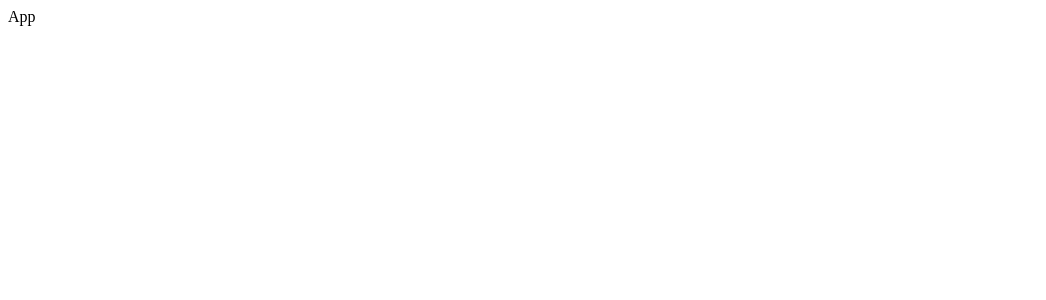
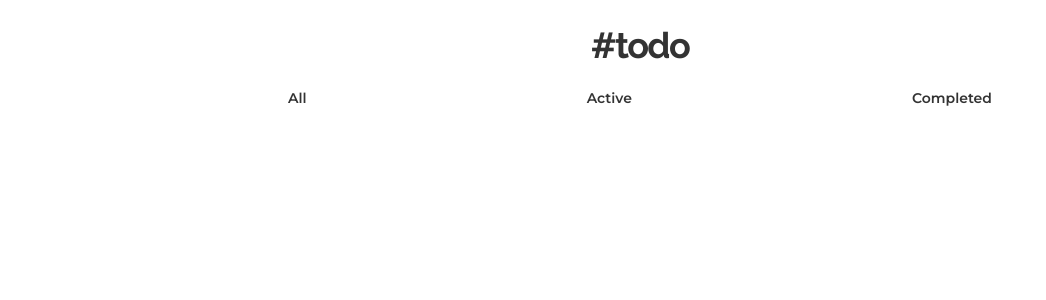
Before and after one commit to krishee107/DEVCHALLENGE-TODO, a React (Vite) app: page / in a window 1280 px wide. Shown: the top 300 px of the page, without its empty margins (0-1046 px from the left). Built offline with nearby package versions, Linux system fonts and the light colour scheme.

Commit message:
Componente navbar (sin funcionalidad) y css básico

```diff
--- /dev/null
+++ b/src/App.css
@@ -0,0 +1,19 @@
+@import url('https://fonts.googleapis.com/css2?family=Raleway:wght@100;200;300;400;500;600;700;800;900&display=swap');
+@import url('https://fonts.googleapis.com/css2?family=Montserrat:wght@100;200;300;400;500;600;700;800;900&display=swap');
+
+.todo-app {
+    text-align: center;
+}
+
+.todo-app h1 {
+    font-family: 'Raleway';
+    font-style: normal;
+    font-weight: 700;
+    font-size: 36px;
+    line-height: 42px;
+    text-align: center;
+    letter-spacing: -0.045em;
+
+    color: #333333;
+
+}
--- a/src/App.jsx
+++ b/src/App.jsx
@@ -1,6 +1,14 @@
+import Navbar from "./components/Navbar/Navbar"
+import './App.css';
+
 const App = () => {
   return (
-    <div>App</div>
+    <div className="todo-app">
+      <h1>#todo</h1>
+      <div className="todo-app_content">
+        <Navbar />
+      </div>
+    </div>
   )
 }
 
--- /dev/null
+++ b/src/components/Navbar/Navbar.css
@@ -0,0 +1,11 @@
+nav {
+    display: flex;
+    box-sizing: border-box;
+    font-family: 'Montserrat';
+    font-weight: 600;
+    font-size: 14px;
+    line-height: 17px;
+    color: #333333;
+    align-items: center;
+    justify-content: space-evenly;
+}
--- /dev/null
+++ b/src/components/Navbar/Navbar.jsx
@@ -0,0 +1,13 @@
+import './Navbar.css';
+
+const Navbar = () => {
+  return (
+    <nav>
+      <div className="allTab tab">All</div>
+      <div className="activeTab tab">Active</div>
+      <div className="completedTab tab">Completed</div>
+    </nav>
+  )
+}
+
+export default Navbar
```
